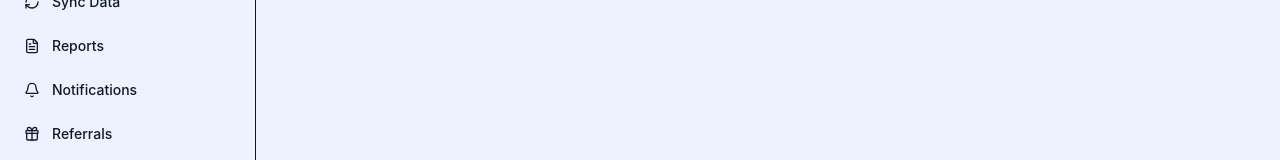
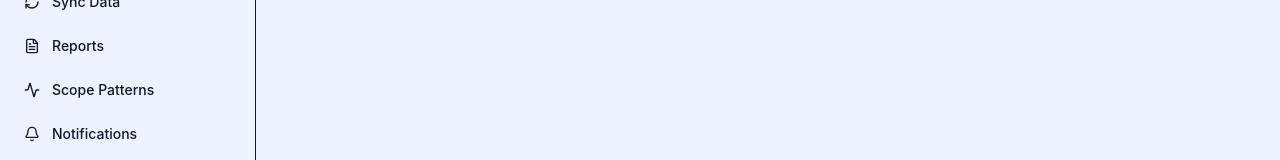
Before and after one commit to ddoubleg123/techpulse-remotepc-automation, a Next.js app: page /app/chat in a window 1280 px wide. Shown: the part 195-355 px from the top of the page. Built offline with nearby package versions, Linux system fonts and the light colour scheme; no server answers.

Commit message:
Sidebar: add Scope Patterns nav item

```diff
--- a/src/components/layout/sidebar.tsx
+++ b/src/components/layout/sidebar.tsx
@@ -2,7 +2,7 @@
 
 import { usePathname } from 'next/navigation';
 import Link from 'next/link';
-import { LayoutDashboard, MessageSquare, RefreshCw, FileText, Bell, Settings, Gift, LogOut } from 'lucide-react';
+import { LayoutDashboard, MessageSquare, RefreshCw, FileText, Bell, Settings, Gift, LogOut, Activity } from 'lucide-react';
 import { useAuthStore } from '@/stores/authStore';
 
 const navItems = [
@@ -10,6 +10,7 @@ const navItems = [
   { label: 'Diagnostic Chat', href: '/app/chat',          icon: MessageSquare },
   { label: 'Sync Data',       href: '/app/sync',          icon: RefreshCw },
   { label: 'Reports',         href: '/app/reports',       icon: FileText },
+  { label: 'Scope Patterns',  href: '/app/scope-patterns', icon: Activity },
   { label: 'Notifications',   href: '/app/notifications', icon: Bell },
   { label: 'Referrals', href: '/app/referrals', icon: Gift },
   { label: 'Settings',        href: '/app/settings',      icon: Settings },
```
